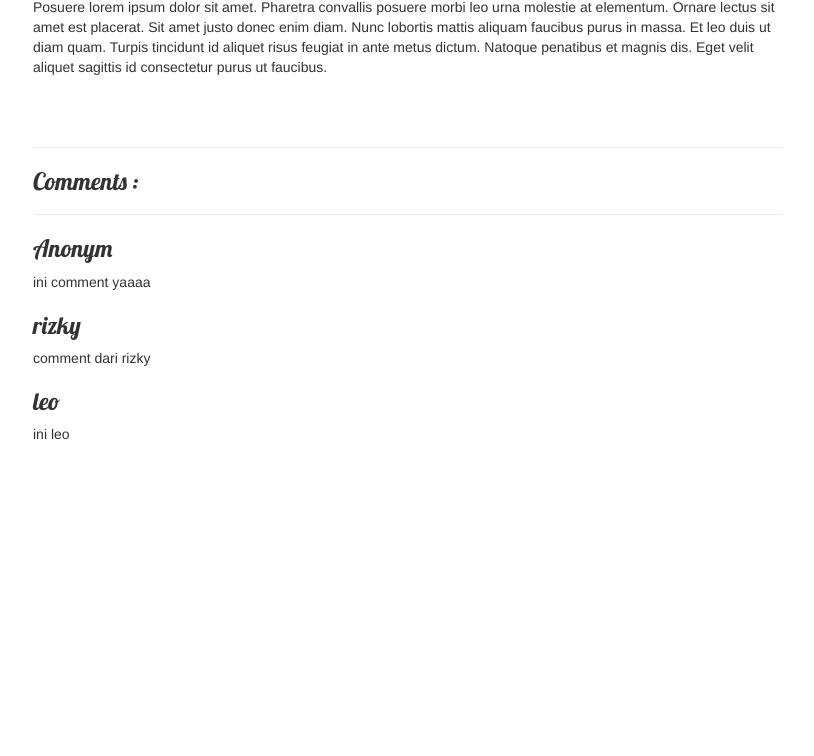
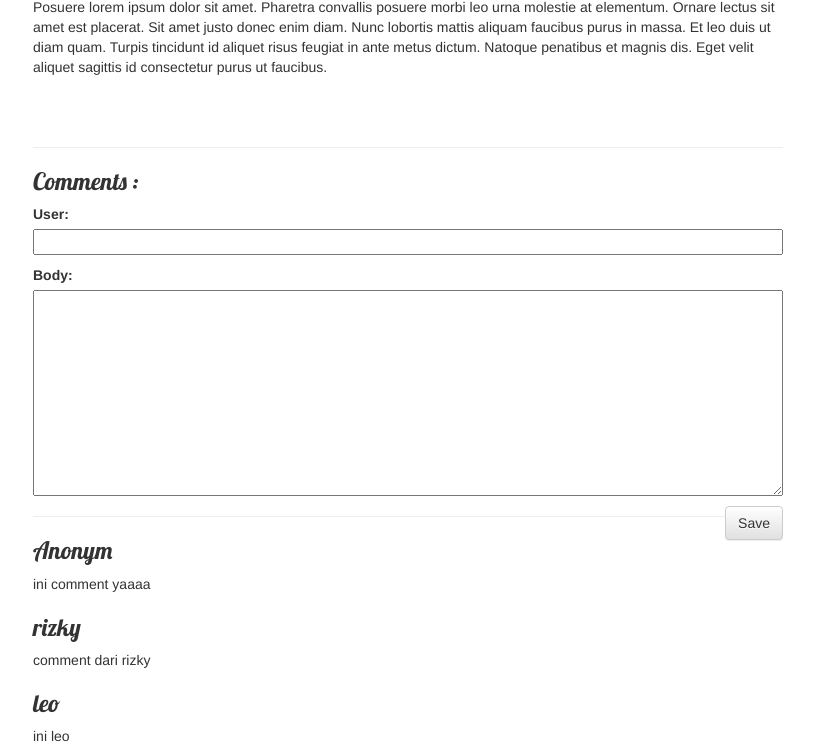
Before and after one commit to felonardo/djangoGirls, a Django app: page /post/1/ in a window 1280 px wide. Shown: the part 338-1094 px from the top of the page, without its empty margins (37-851 px from the left). Before the commit the page ends 778 px from the top, so only its background shows below. Run offline with Django 3.2, Linux system fonts and the light colour scheme; data comes from the database, SQL or seed files in the repository; both versions use the stored data as it was after the commit; some libraries are stand-ins or nearby versions.

Commit message:
add forms comment

```diff
--- a/blog/forms.py
+++ b/blog/forms.py
@@ -1,9 +1,15 @@
 from django import forms
 
-from .models import Post
+from .models import Post,Comment
 
 class PostForm(forms.ModelForm):
 
     class Meta:
         model=Post
         fields=('title','text',)
+
+class CommentForm(forms.ModelForm):
+
+    class Meta:
+        model=Comment
+        fields=('user','body',)
--- a/blog/templates/blog/post_detail.html
+++ b/blog/templates/blog/post_detail.html
@@ -15,6 +15,10 @@
 
     <hr>
     <h3>Comments :</h2>
+    <form method="POST" class="post-form">{% csrf_token %}
+        {{ form.as_p }}
+        <button type="submit" class="save btn btn-default">Save</button>
+    </form>
     <hr>
     {% for comment in comments %}
         <div class="comments">
--- a/blog/views.py
+++ b/blog/views.py
@@ -1,7 +1,7 @@
 from django.shortcuts import render, get_object_or_404, redirect
 from .models import Post,Comment
 from django.utils import timezone
-from .forms import PostForm
+from .forms import PostForm, CommentForm
 
 # Create your views here.
 def post_list(request):
@@ -11,7 +11,18 @@ def post_list(request):
 def post_detail(request, pk):
     post=get_object_or_404(Post, pk=pk)
     comments=Comment.objects.filter(post=pk).order_by('created_date')
-    return render(request,'blog/post_detail.html', {'post':post,'comments':comments})
+    if request.method == "POST":
+        form = CommentForm(request.POST)
+        if form.is_valid():
+            comment = form.save(commit=False)
+            # comment.user = request.user
+            comment.created_date = timezone.now()
+            comment.post = post
+            comment.save()
+            return redirect('post_detail', pk=post.pk)
+    else:
+        form = CommentForm()
+        return render(request,'blog/post_detail.html', {'form':form,'post':post,'comments':comments})
 
 def post_new(request):
     if request.method == "POST":
```
Also changed, not shown: db.sqlite3.
